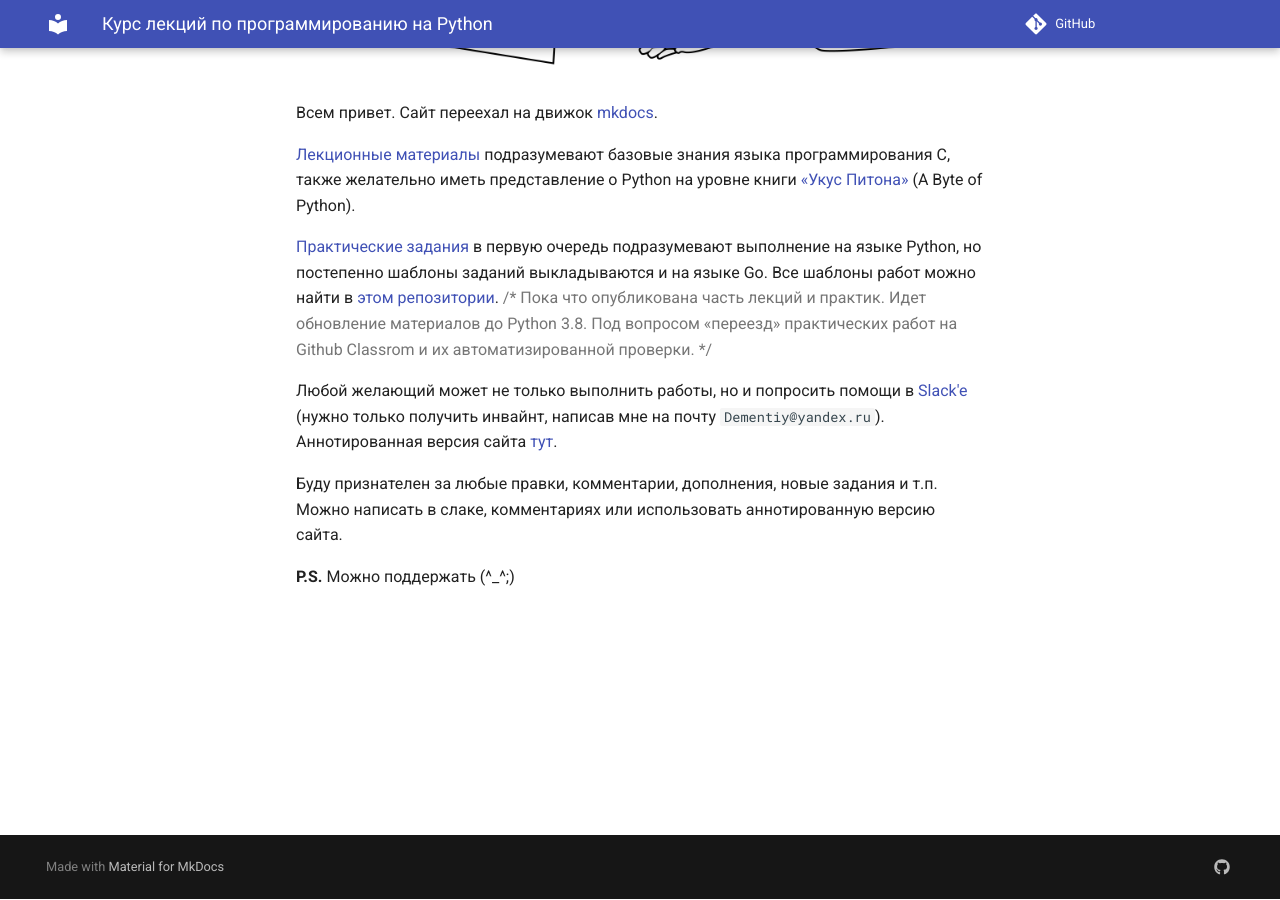
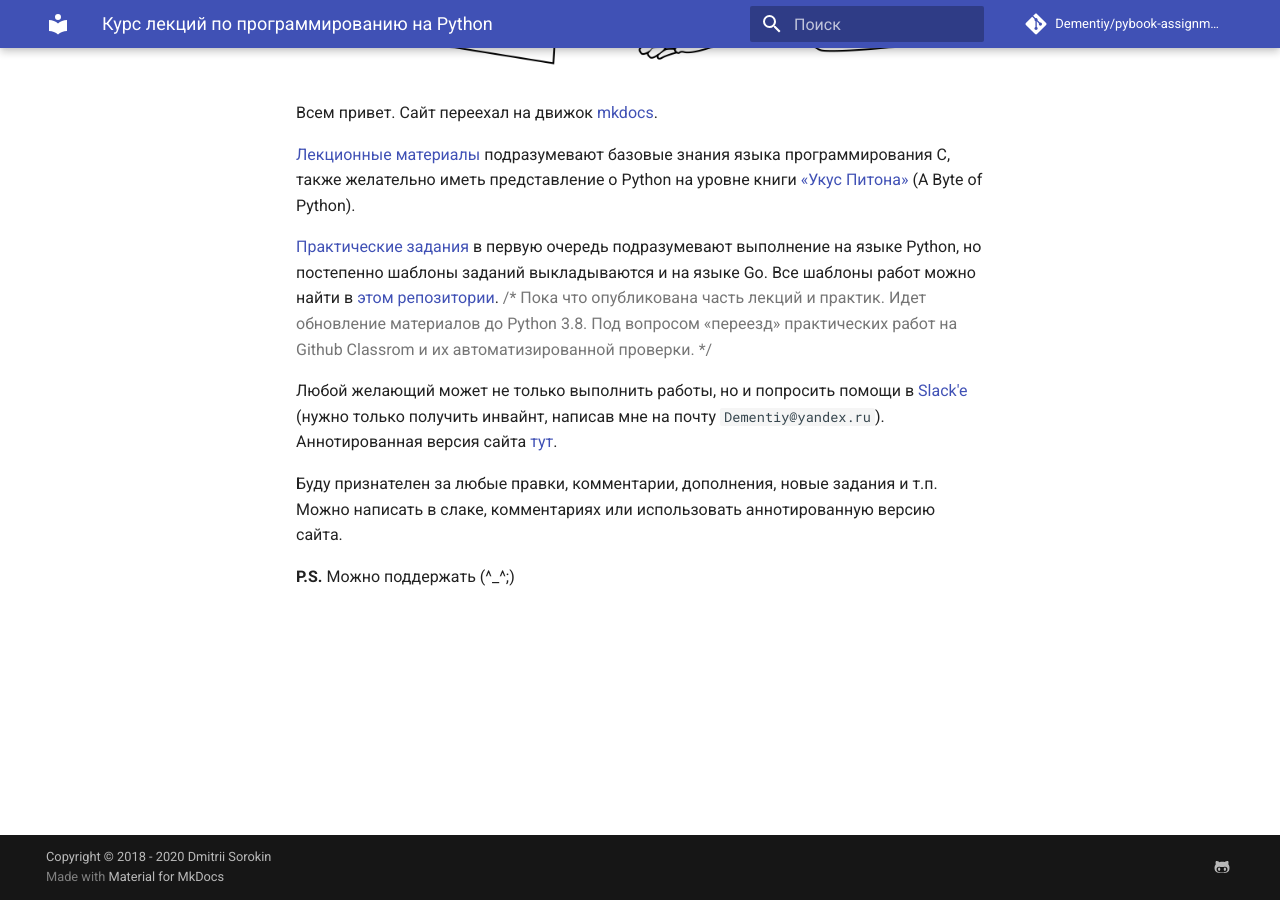
Before and after one commit to Dementiy/Dementiy.github.io, an MkDocs documentation site: the page built from docs/README.md, in a window 1280 px wide and 900 px high, scrolled down 635 px. Built offline with MkDocs 1.6.1 and Material for MkDocs 9.7.7, drawn with Linux system fonts in a browser that asks for light colours; comment, search, counter and statistics services are not loaded; some of the changed lines change nothing that is shown.

Commit message:
Обновлена конфигруация

```diff
--- a/mkdocs.yml
+++ b/mkdocs.yml
@@ -1,28 +1,52 @@
+# Project information
 site_name: Программирование на Python
 site_url: https://dementiy.github.io/
 site_description: Лекции и практические задания по программированию на Python
 site_author: Sorokin Dmitrii
+
+# Repository
+repo_name: Dementiy/pybook-assignments
 repo_url: https://github.com/Dementiy/pybook-assignments/
-google_analytics: ['UA-111461883-1', 'dementiy.github.io']
+edit_uri: ""
+
+# Copyright
+copyright: |
+  Copyright &copy; 2018 - 2020 <a href="https://github.com/Dementiy" target="_blank" rel="noopener">Dmitrii Sorokin</a>
+
+# Configuration
 theme:
-    name: 'material'
-    feature:
-        tabs: true
-    language: 'ru'
+    name: material
+    show_sidebar: false
+    features:
+        - tabs
+        - instant
+    language: ru
     palette:
-        primary: 'indigo'
-        accent: 'indigo'
+        scheme: default
+        primary: indigo
+        accent: indigo
+    font:
+        text: Roboto
+        code: Roboto Mono
+
+# Plugins
+plugins:
+    - git-revision-date-localized:
+        type: date
+    - search:
+        lang:
+            - en
+            - ru
+    - awesome-pages
+
+# Customization
 extra:
     disqus: 'Dementiy'
-    search:
-        language: 'en, ru'
     social:
-        - type: 'github'
+        - icon: fontawesome/brands/github-alt
           link: 'https://github.com/Dementiy'
-extra_css:
-    - css/extra.css
-plugins:
-    - awesome-pages
+
+# Extensions
 markdown_extensions:
     - meta
     - markdown.extensions.attr_list
@@ -31,6 +55,7 @@
     - footnotes
     - toc:
         permalink: true
+        # toc_depth: "1-1"
     - pymdownx.arithmatex
     - pymdownx.betterem:
         smart_enable: all
@@ -38,6 +63,7 @@
     - pymdownx.critic
     - pymdownx.details
     - pymdownx.emoji:
+        emoji_index: !!python/name:materialx.emoji.twemoji
         emoji_generator: !!python/name:pymdownx.emoji.to_svg
     - pymdownx.inlinehilite
     - pymdownx.magiclink
@@ -46,56 +72,65 @@
     - pymdownx.superfences
     - pymdownx.tasklist:
         custom_checkbox: true
+    - pymdownx.tabbed
     - pymdownx.tilde
+
+
+extra_css:
+    - css/extra.css
 
 extra_javascript:
     - 'https://cdnjs.cloudflare.com/ajax/libs/mathjax/2.7.0/MathJax.js?config=TeX-MML-AM_CHTML'
 
+# Page tree
 nav:
     - Лекции:
-        - 'Неизменяемые типы данных': 'lectures/immutable-types.md'
-        - 'Изменяемые типы данных': 'lectures/mutable-types.md'
-        - 'Управляющие конструкции': 'lectures/control-statements.md'
-        - 'Функции': 'lectures/functions.md'
-        - 'Простарнство имен и области видимости': 'lectures/ns_and_scopes.md'
-        - 'Жизненный цикл программы': ''
-        - 'ООП. Классы. Магические методы': 'lectures/classes.md'
-        - 'ООП. Дескрипторы': 'lectures/descriptors.md'
-        - 'ООП. Разрешение имен атрибтутов': 'lectures/attribute_lookup.md'
-        - 'ООП. Наследование. Абстрактные классы': ''
-        - 'ООП. Порядок разрешения методов': 'lectures/mro.md'
-        - 'ООП. Метаклассы': ''
-        - 'Модули и пакеты': ''
-        - 'Итераторы': 'lectures/iterators.md'
-        - 'Генераторы': ''
-        - 'Конкурентность и параллелизм. Потоки': ''
-        - 'Конкурентность и параллелизм. Примитивы синхронизации': ''
-        - 'Конкурентность и параллелизм. Процессы': ''
-        - 'Конкурентность и параллелизм. Корутины': ''
-        - 'Управление памятью. Счетчик ссылок': ''
-        - 'Управление памятью. Сборщик мусора': ''
+        - Неизменяемые типы данных: lectures/immutable-types.md
+        - Изменяемые типы данных: lectures/mutable-types.md
+        - Управляющие конструкции: lectures/control-statements.md
+        - Функции: lectures/functions.md
+        - Простарнство имен и области видимости: lectures/ns_and_scopes.md
+        # - Жизненный цикл программы': ''
+        - ООП. Классы. Магические методы: lectures/classes.md
+        - ООП. Дескрипторы: lectures/descriptors.md
+        - ООП. Разрешение имен атрибтутов: lectures/attribute_lookup.md
+        # - ООП. Наследование. Абстрактные классы': ''
+        - ООП. Порядок разрешения методов: lectures/mro.md
+        # - ООП. Метаклассы': ''
+        # - Модули и пакеты': ''
+        - Итераторы: lectures/iterators.md
+        # - Генераторы': ''
+        # - Конкурентность и параллелизм. Потоки': ''
+        # - Конкурентность и параллелизм. Примитивы синхронизации': ''
+        # - Конкурентность и параллелизм. Процессы': ''
+        # - Конкурентность и параллелизм. Корутины': ''
+        # - Управление памятью. Счетчик ссылок': ''
+        # - Управление памятью. Сборщик мусора': ''
     - Практические работы:
         - Basics:
-            - 'Настройка рабочего окружения': 'assignments/setup_env.md'
-            - 'Алгоритмы шифрования': 'assignments/cypher.md'
-            - 'Решатель Судоку': 'assignments/sudoku.md'
-            - 'С-расширения': ''
-            - 'Игра «Жизнь»': 'assignments/life.md'
-            - 'Работа с API ВКонтакте': 'assignments/vk_api.md'
-            - 'Бот для мессенджера Telegram': 'assignments/telegram.md'
-            - 'Персонализация новостной ленты Hacker News': 'assignments/hackernews.md'
-        - Web:
-            - 'Приложение для ведения заметок': ''
-            - 'Простой асинхронный сервер': ''
-            - 'Простой асинхронный веб-фреймворк': ''
-            - 'Чат на базе веб-сокетов': ''
+            - Настройка рабочего окружения: assignments/setup_env.md
+            - Алгоритмы шифрования: assignments/cypher.md
+            - Решатель Судоку: assignments/sudoku.md
+            # - С-расширения: ''
+            - Игра «Жизнь»: assignments/life.md
+            - Работа с API ВКонтакте: assignments/vk_api.md
+            - Бот для мессенджера Telegram: assignments/telegram.md
+            - Персонализация новостной ленты Hacker News: assignments/hackernews.md
+        # - Web:
+        #     - Приложение для ведения заметок: ''
+        #     - Простой асинхронный сервер: ''
+        #     - Простой асинхронный веб-фреймворк: ''
+        #     - Чат на базе веб-сокетов: ''
         - DataScience:
-            - 'Описательная статистика с Pandas, SQL и R': 'assignments/descriptive-statistics.md'
-            - 'Линейная регрессия': ''
-            - 'Логистическая регрессия': ''
-            - 'Деревья. Случайные леса': ''
-            - 'Кластеризация методом k-средних': ''
-            - 'Рекомендательная система кинофильмов и аниме': ''
-            - 'MicroTorch: библиотека для обучения нейронных сетей': ''
+            - Описательная статистика с Pandas, SQL и R: assignments/descriptive-statistics.md
+            # - Линейная регрессия: ''
+            # - Логистическая регрессия: ''
+            # - Деревья. Случайные леса: ''
+            # - Кластеризация методом k-средних: ''
+            # - Рекомендательная система кинофильмов и аниме: ''
+            # - MicroTorch: библиотека для обучения нейронных сетей: ''
     - Заметки:
-        - Энтропия и кросс-энтропия: 'notes/cross-entropy.md'
+        - Энтропия и кросс-энтропия: notes/cross-entropy.md
+
+# Google Analytics
+google_analytics: ['UA-111461883-1', 'dementiy.github.io']
```
